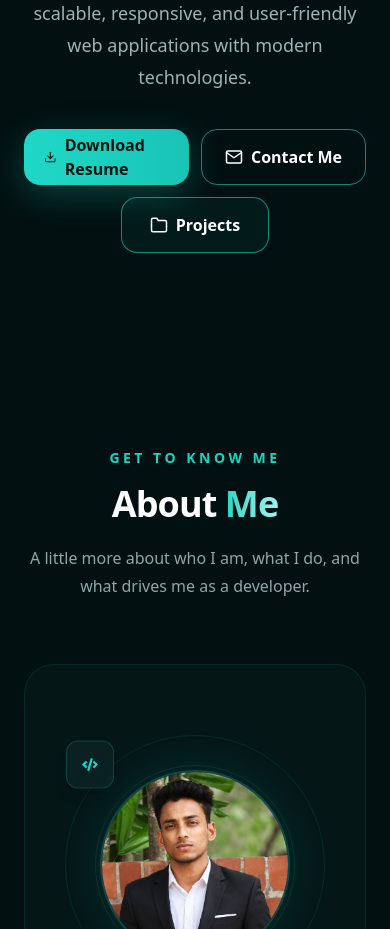
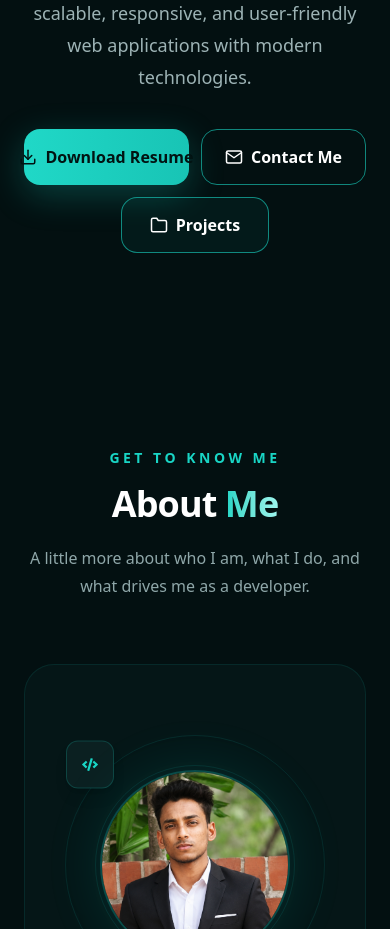
Before and after one commit to saiful-islam-soaus-45/portfolio, a Next.js app: page / in a window 390 px wide. Shown: the part 880-1809 px from the top of the page. Built offline with nearby package versions, Linux system fonts and the light colour scheme.

Commit message:
Fixed some problem

```diff
--- a/src/app/components/Hero.jsx
+++ b/src/app/components/Hero.jsx
@@ -90,10 +90,10 @@ export default function Hero() {
                             <a
                                 href="/images/resume.pdf"
                                 download
-                                className="group inline-flex h-[56px] items-center justify-center gap-2 rounded-2xl bg-gradient-to-r from-[#20d8c7] to-[#18c4b5] px-5 text-base font-bold text-[#021312] shadow-[0_10px_35px_rgba(25,213,197,0.25)] transition-all duration-300 hover:-translate-y-1 hover:shadow-[0_15px_45px_rgba(25,213,197,0.4)] lg:px-6"
+                                className="group inline-flex h-[56px] items-center justify-center gap-2 whitespace-nowrap rounded-2xl bg-gradient-to-r from-[#20d8c7] to-[#18c4b5] px-5 text-base font-bold text-[#021312] shadow-[0_10px_35px_rgba(25,213,197,0.25)] transition-all duration-300 hover:-translate-y-1 hover:shadow-[0_15px_45px_rgba(25,213,197,0.4)] lg:px-6"
                             >
-                                <FiDownload className="text-lg transition-transform duration-300 group-hover:-translate-y-1" />
-                                <span>Download Resume</span>
+                                <FiDownload className="shrink-0 text-lg transition-transform duration-300 group-hover:-translate-y-1" />
+                                <span className="whitespace-nowrap">Download Resume</span>
                             </a>
 
                             {/* Contact Me */}
```
Lines whose indentation alone changed are shown as unchanged.
